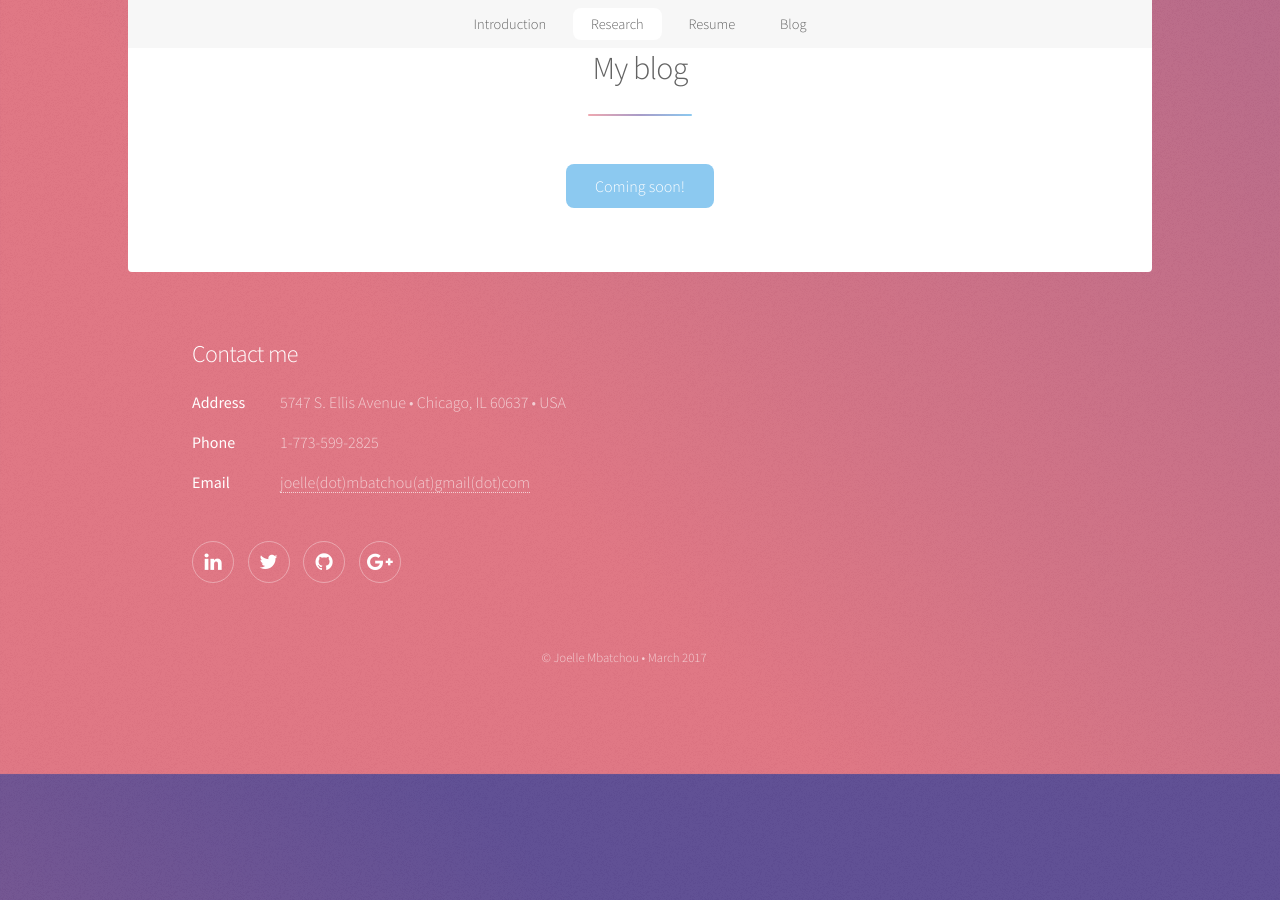
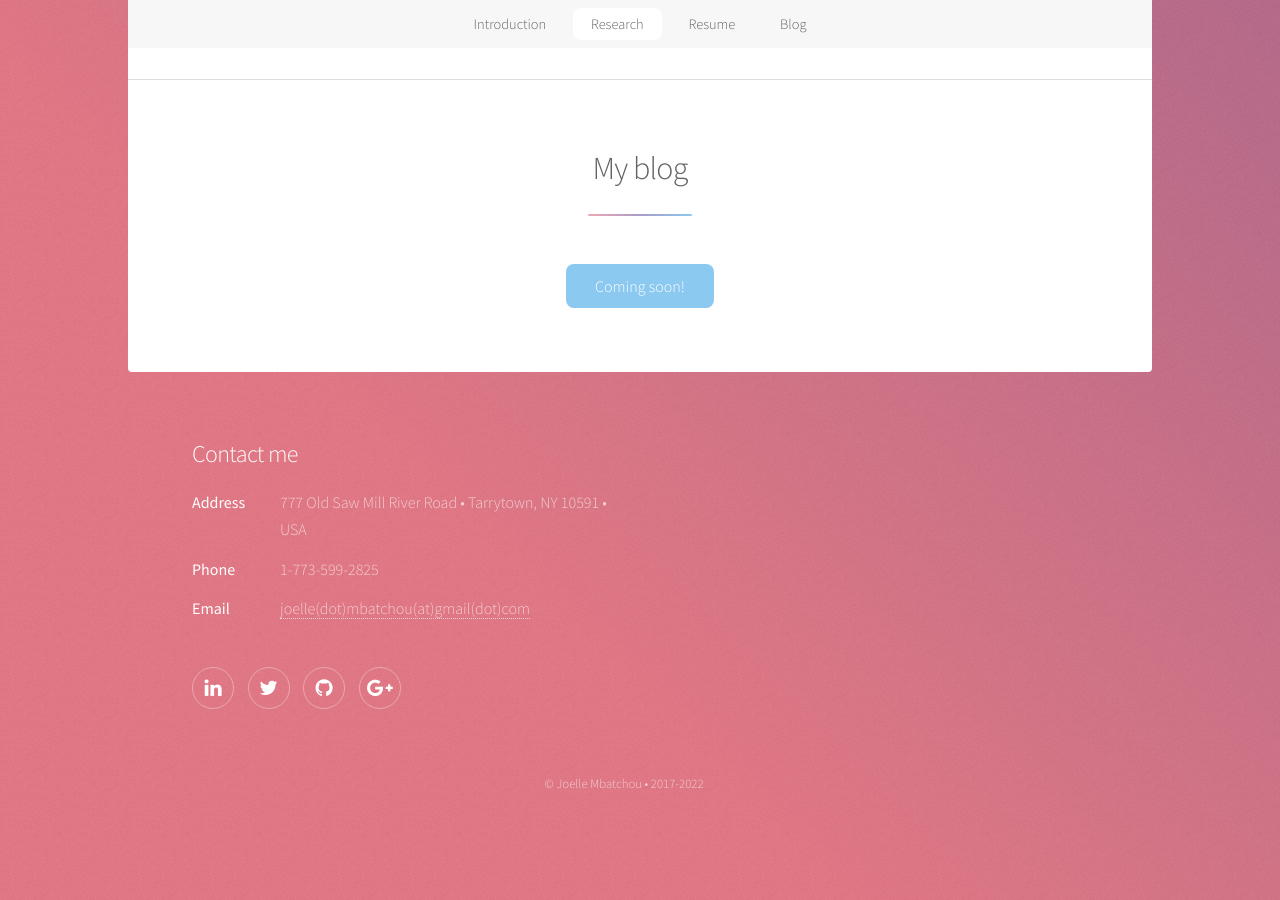
Before and after one commit to joellesophya/joellesophya.github.io, a Jekyll site: the page built from index.html, in a window 1280 px wide and 900 px high, scrolled down 3448 px. Built offline with Jekyll 4.4.1, drawn with Linux system fonts in a browser that asks for light colours.

Commit message:
update photo

```diff
--- a/_layouts/default.html
+++ b/_layouts/default.html
@@ -6,7 +6,7 @@
 			<!-- link to main stylesheet -->
 			<meta name="viewport" content="width=device-width, initial-scale=1" />
 			<link rel="stylesheet" type="text/css" href="/css/main.css">
-			<link rel="icon" href="images/prof.png">
+			<link rel="icon" href="images/mypic2022.png">
 			{% if site.google_analytics and jekyll.environment == 'production' %}
 			{% include analytics.html %}
 			{% endif %}
@@ -16,7 +16,7 @@
 
 				<!-- Header -->
 					<header id="header" class="alt">
-						<span class="logo"><img src="images/myphoto.png" alt="" /></span>
+						<span class="logo"><img src="images/mypic2022.png" alt="" /></span>
 						<h1>Joelle Mbatchou, Ph.D.</h1>
 						<p>Every human brain is both a broadcasting and a receiving station<br/> for the vibration of thought &bull; Napoleon Hill</p>
 					</header>
@@ -47,7 +47,7 @@
 							<h2>Contact me</h2>
 							<dl class="alt">
 								<dt>Address</dt>
-								<dd>5747 S. Ellis Avenue &bull; Chicago, IL 60637 &bull; USA</dd>
+								<dd>777 Old Saw Mill River Road &bull; Tarrytown, NY 10591 &bull; USA</dd>
 								<dt>Phone</dt>
 								<dd>1-773-599-2825</dd>
 								<dt>Email</dt>
@@ -55,12 +55,12 @@
 							</dl>
 							<ul class="icons">
 								<li><a href="http://www.linkedin.com/in/jmbatchou/" class="icon fa-linkedin alt" target="_blank"><span class="label">LinkedIn</span></a></li>
-								<li><a href="http://twitter.com/jojoladisco" class="icon fa-twitter alt" target="_blank"><span class="label">Twitter</span></a></li>
+								<li><a href="http://twitter.com/joellembatchou" class="icon fa-twitter alt" target="_blank"><span class="label">Twitter</span></a></li>
 								<li><a href="http://github.com/joellesophya" class="icon fa-github alt" target="_blank"><span class="label">GitHub</span></a></li>
 								<li><a href="https://scholar.google.com/citations?hl=en&user=njW-kAMAAAAJ" class="icon fa-google-plus alt" target="_blank"><span class="label">Google Scholar</span></a></li>
 							</ul>
 						</section>
-						<p class="copyright">&copy; Joelle Mbatchou  &bull; March 2017</p>
+						<p class="copyright">&copy; Joelle Mbatchou  &bull; 2017-2022</p>
 					</footer>
 			</div>
 
```
Also changed, not shown: 1 other file.
